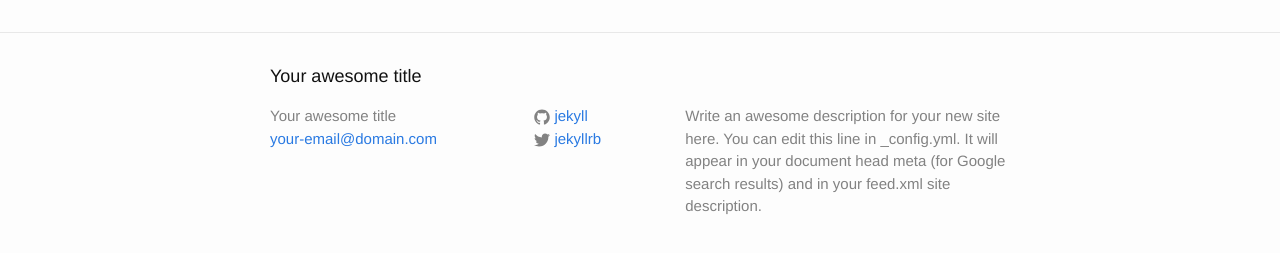
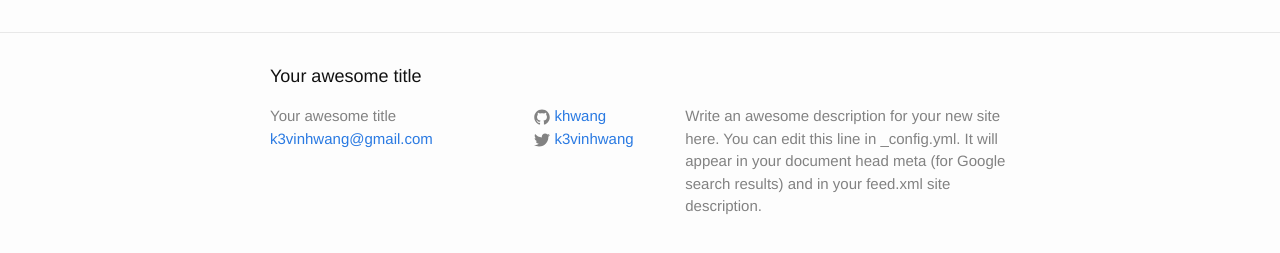
Before and after one commit to catherinemarvin/khwang.github.io, a Jekyll site: the page built from index.html, in a window 1280 px wide. Shown: the part 264-517 px from the top of the page. Built offline with Jekyll 4.4.1, drawn with Linux system fonts in a browser that asks for light colours.

Commit message:
Edit some config info

```diff
--- a/_config.yml
+++ b/_config.yml
@@ -1,14 +1,14 @@
 # Site settings
 title: Your awesome title
-email: your-email@domain.com
+email: k3vinhwang@gmail.com
 description: > # this means to ignore newlines until "baseurl:"
   Write an awesome description for your new site here. You can edit this
   line in _config.yml. It will appear in your document head meta (for
   Google search results) and in your feed.xml site description.
 baseurl: "" # the subpath of your site, e.g. /blog/
-url: "http://yourdomain.com" # the base hostname & protocol for your site
-twitter_username: jekyllrb
-github_username:  jekyll
+url: "http://www.kevinhwang.net" # the base hostname & protocol for your site
+twitter_username: k3vinhwang
+github_username:  khwang
 
 # Build settings
 markdown: kramdown
```
